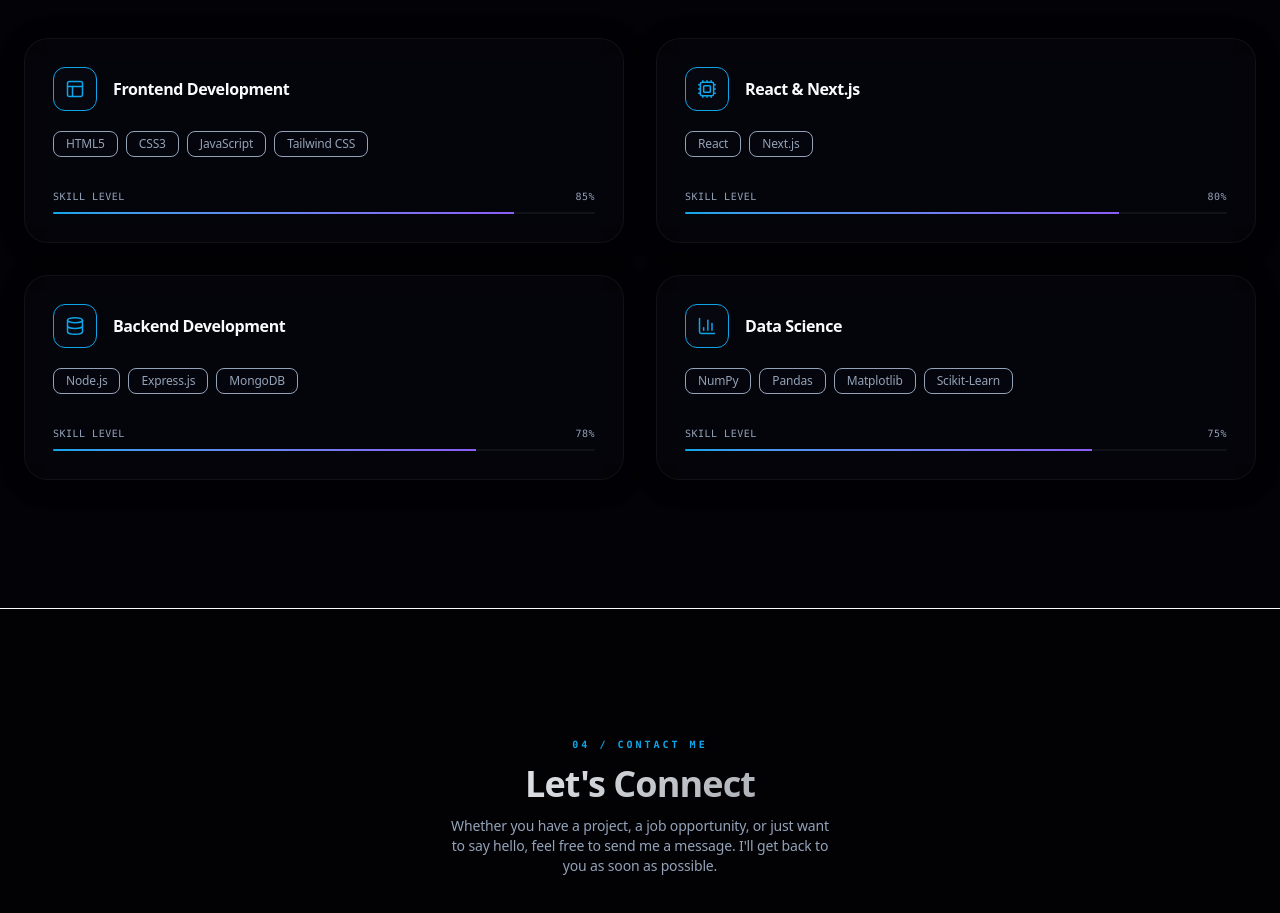
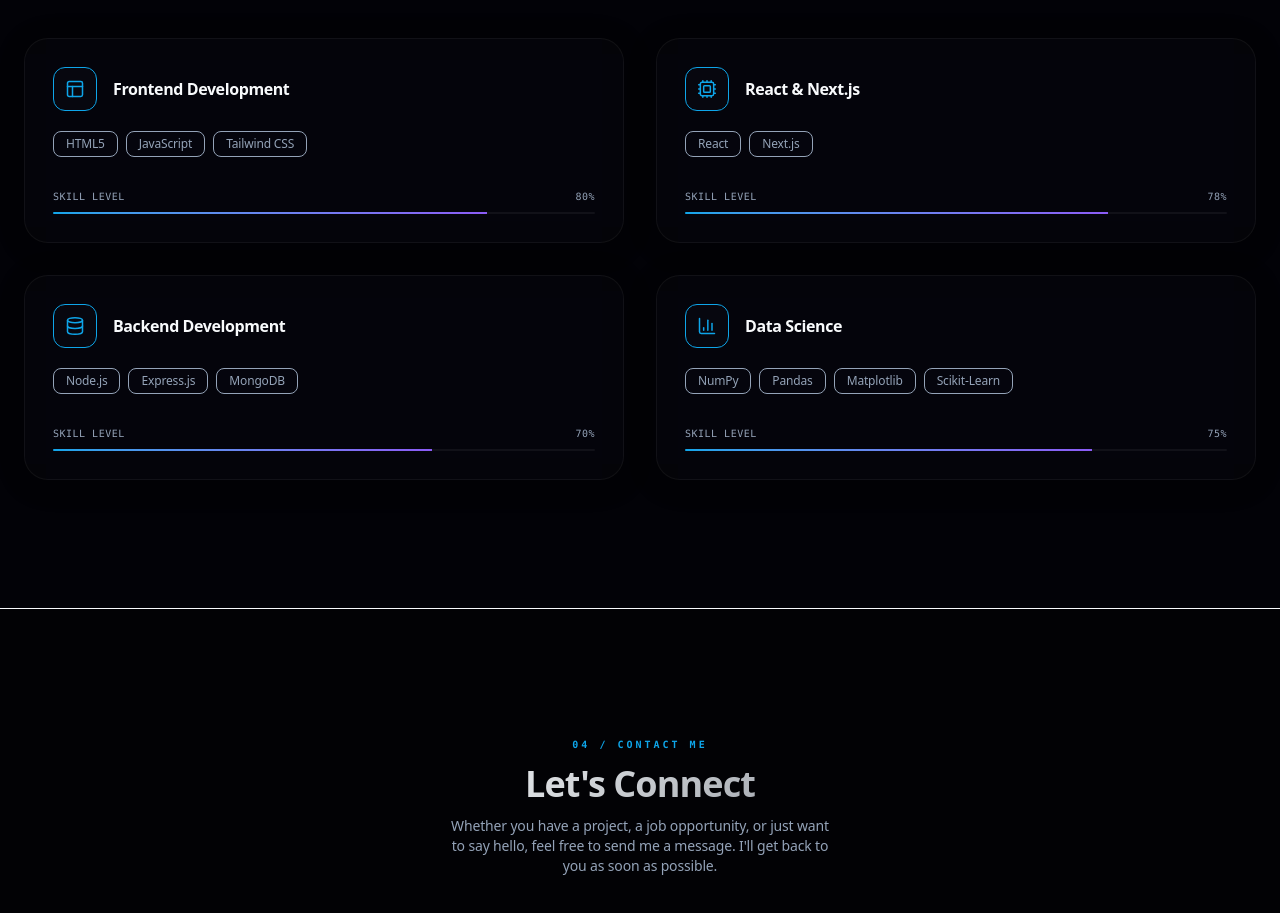
Before and after one commit to WaleedAfridi-1/portfolio, a Next.js app: page / in a window 1280 px wide. Shown: the part 3200-4113 px from the top of the page. Built offline with nearby package versions, Linux system fonts and the light colour scheme; no server answers.

Commit message:
Update Skills.jsx

```diff
--- a/components/Skills.jsx
+++ b/components/Skills.jsx
@@ -6,20 +6,20 @@
   {
     title: "Frontend Development",
     icon: Layout,
-    skills: ["HTML5", "CSS3", "JavaScript", "Tailwind CSS"],
-    level: 85,
+    skills: ["HTML5", "JavaScript", "Tailwind CSS"],
+    level: 80,
   },
   {
     title: "React & Next.js",
     icon: Cpu,
     skills: ["React", "Next.js"],
-    level: 80,
+    level: 78,
   },
   {
     title: "Backend Development",
     icon: Database,
     skills: ["Node.js", "Express.js", "MongoDB"],
-    level: 78,
+    level: 70,
   },
   {
     title: "Data Science",
```
